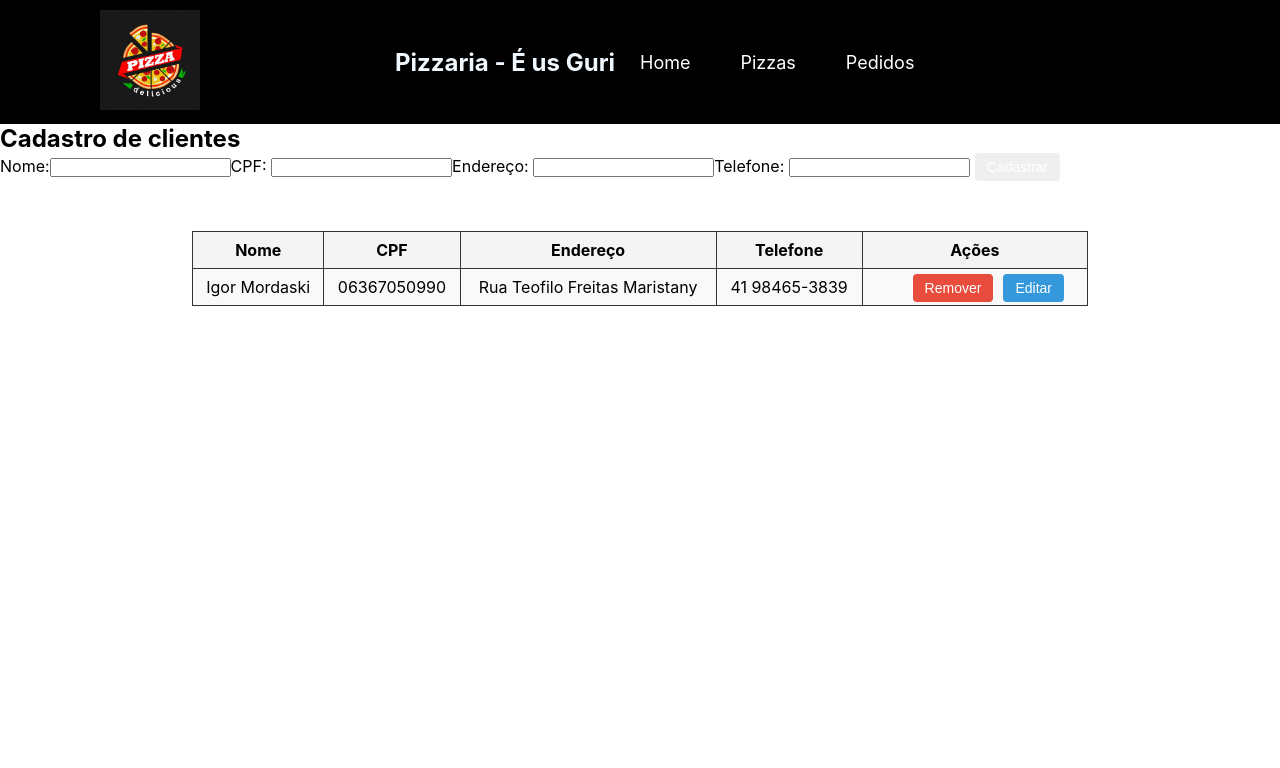
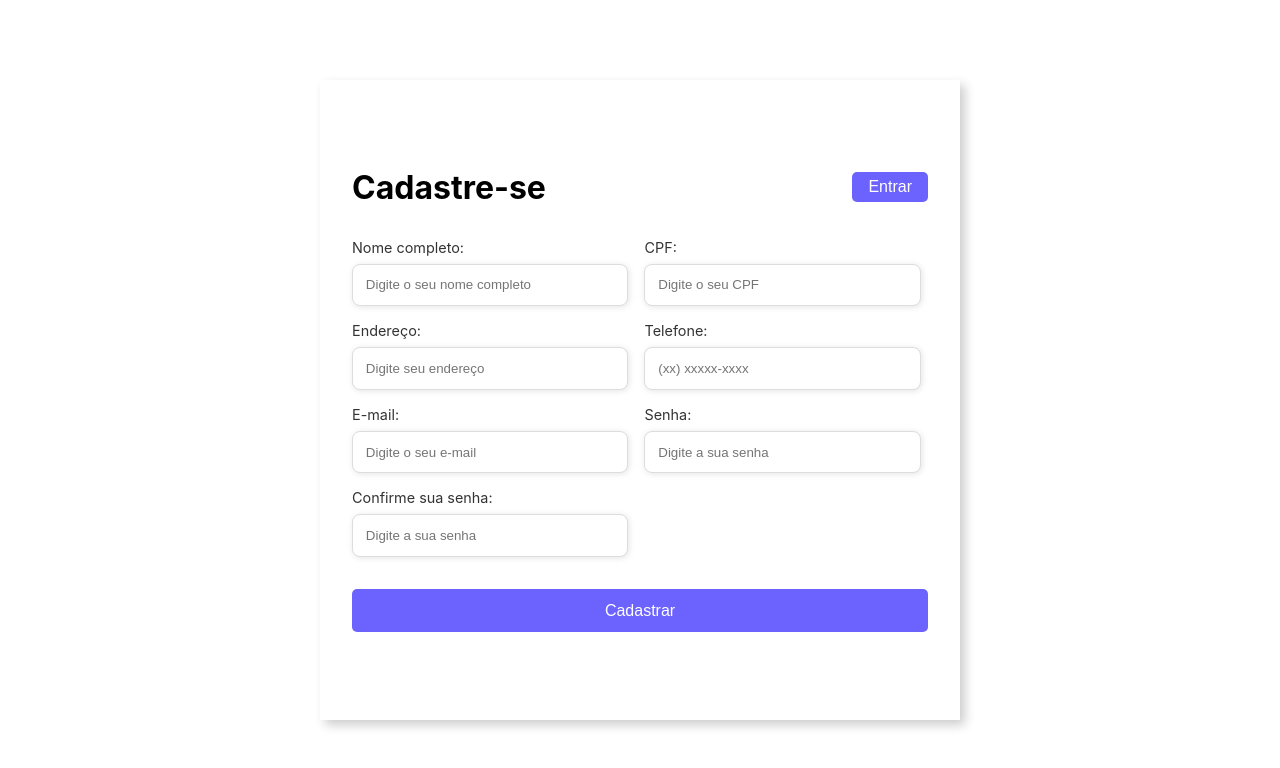
Before and after one commit to Nagel-P/Sistema-Pizzaria-Csharp, a React (Create React App) app in the folder frontpizzaria/: page / in a window 1280 px wide. Shown: the top 768 px of the page. Built offline with nearby package versions, Linux system fonts and the light colour scheme.

Commit message:
Comitando a tela de cadastro do cliente

```diff
--- a/frontpizzaria/src/App.css
+++ b/frontpizzaria/src/App.css
@@ -6,7 +6,7 @@
 
 /* header*/
 
-.container{
+.cabecalho{
     max-width: 1080px;
     margin: 0 auto;
     display: flex;
@@ -75,68 +75,135 @@ header h1{
 
 /*Formulario*/
 
-
-
-
-
-/* Estilizando a tabela */
-table {
-    margin-top: 50px;
-    margin-left: 15%;
-    width: 70%;
-    border-collapse: collapse; /* Remove o espaçamento entre as células */
+.form-wrapper {
+  display: flex;
+  justify-content: center;
+  align-items: center;
+  min-height: 100vh;
+  background-color: #fff;
 }
 
-  /* Borda para toda a tabela */
-  table, th, td {
-    border: 1px solid #333; /* Define uma borda em volta da tabela, células e cabeçalhos */
+.container {
+  width: 80%;
+  height: 80vh;
+  display: flex;
+  box-shadow: 5px 5px 10px rgba(0, 0, 0, 0.2);
 }
 
-  /* Estilo do cabeçalho */
-  th {
-    background-color: #f4f4f4;
-    padding: 8px;
-    text-align: center;
+.form-image {
+  width: 50%;
+  display: flex;
+  justify-content: center;
+  align-items: center;
+  background-color: #fde3a7d7;
+  padding: 1rem;
 }
 
-  /* Estilo das células */
-  td {
-    padding: 8px;
-    text-align: center;
+.form-image img {
+  width: 100%;
+  max-width: 400px;
 }
 
-  /* Alternando a cor das linhas */
-  tr:nth-child(even) {
-    background-color: #f9f9f9; /* Cor de fundo das linhas pares */
+.form {
+  width: 50%;
+  padding: 2rem;
+  display: flex;
+  flex-direction: column;
+  justify-content: center;
 }
 
-  button {
-
-    padding: 6px 12px;
-    border: none;
-    border-radius: 4px;
-    color: #fff;
-    cursor: pointer;
-    font-size: 14px;
-    margin: 0 5px; /* Espaçamento entre os botões */
+.form-header {
+  display: flex;
+  justify-content: space-between;
+  align-items: center;
+  margin-bottom: 2rem;
 }
 
-  button.remove {
-    background-color: #e74c3c;
-    transition: background-color 0.3 ease;
-    margin-left: 50px;
-    margin-top: 5px;
+.title h1 {
+  font-size: 2rem;
+  margin: 0;
 }
 
-  button.remove:hover{
-    background-color: #c0392b;
+.login-button button {
+  border: none;
+  background-color: #6c63ff;
+  color: #fff;
+  padding: 0.4rem 1rem;
+  border-radius: 5px;
+  cursor: pointer;
+  font-size: 1rem;
 }
 
-  button.edit{
-    background-color: #3498db;
-    transition: background-color 0.3 ease;
+.login-button button:hover {
+  background-color: #6b63fff1;
 }
 
-  button.edit:hover{
-    background-color: #2980b9;
+.input-group {
+  display: flex;
+  flex-wrap: wrap;
+  gap: 1rem;
 }
+
+.input-box {
+  width: 48%;
+  display: flex;
+  flex-direction: column;
+}
+
+.input-box label {
+  font-size: 0.9rem;
+  color: #333;
+}
+
+.input-box input {
+  margin-top: 0.5rem;
+  padding: 0.8rem;
+  border: 1px solid #ddd;
+  border-radius: 8px;
+  box-shadow: 1px 1px 6px #0000001c;
+}
+
+.input-box input:focus {
+  outline: 1px solid #6c63ff;
+}
+
+.cadastro-button button {
+  width: 100%;
+  padding: 0.8rem;
+  border: none;
+  background-color: #6c63ff;
+  color: #fff;
+  font-size: 1rem;
+  border-radius: 5px;
+  cursor: pointer;
+  margin-top: 2rem;
+}
+
+.cadastro-button button:hover {
+  background-color: #6b63fff1;
+}
+
+@media screen and (max-width: 1330px) {
+  .form-image {
+    display: none;
+  }
+
+  .container {
+    width: 50%;
+  }
+
+  .form {
+    width: 100%;
+  }
+}
+
+@media screen and (max-width: 1064px) {
+  .container {
+    width: 90%;
+    height: auto;
+  }
+
+  .input-group {
+    flex-direction: column;
+  }
+}
--- a/frontpizzaria/src/App.jsx
+++ b/frontpizzaria/src/App.jsx
@@ -1,5 +1,5 @@
 import './App.css';
-import Home from './pages/Home';
+import Cadastro from './pages/Cadastro';
 import { Routes, Route } from 'react-router-dom';
 import Layout from './layout/Layout';
 
@@ -7,7 +7,7 @@ function App() {
   return (
     <>
     <Routes>
-      <Route path="/" element={<Layout><Home/></Layout>} />
+      <Route path="/" element={<Layout><Cadastro/></Layout>} />
     </Routes>
 
     </>
--- a/frontpizzaria/src/layout/Header.jsx
+++ b/frontpizzaria/src/layout/Header.jsx
@@ -1,7 +1,7 @@
 function Header() {
   return <>
   <header>
-    <div class="container">
+    <div class="cabecalho">
         <div class="logo"><img src="/logoPizza.jpg"alt="logo"/></div>
 
         <h1 class="nome-pizzaria">Pizzaria - É us Guri</h1>
--- a/frontpizzaria/src/layout/Layout.jsx
+++ b/frontpizzaria/src/layout/Layout.jsx
@@ -4,7 +4,7 @@ import HeaderApp from "./Header";
 function Layout(props) {
   return (
     <>
-      <HeaderApp />
+
       <main class="content">{props.children}</main>
     </>
   );
--- /dev/null
+++ b/frontpizzaria/src/pages/Cadastro.jsx
@@ -0,0 +1,82 @@
+import { Form } from "react-router-dom";
+import axios from "axios";
+import { useState, useEffect } from "react";
+
+function Cadastro() {
+  return (
+    <div>
+      {Formulario()}
+    </div>
+  );
+}
+
+function Formulario() {
+  return (
+<div class="form-wrapper">
+  <div className="container">
+    <div className="form-image">
+        <img src="logoCadastro.jpg" alt="Logo de Cadastro" />
+    </div>
+
+      <div className="form">
+        <form action="#">
+          <div className="form-header">
+            <div className="title">
+              <h1>Cadastre-se</h1>
+            </div>
+
+            <div className="login-button">
+              <button><a href=""></a>Entrar</button>
+            </div>
+          </div>
+
+          <div className="input-group">
+            <div className="input-box">
+              <label htmlFor="nome">Nome completo:</label>
+              <input type="text" id="nome" placeholder="Digite o seu nome completo" required />
+            </div>
+
+            <div className="input-box">
+              <label htmlFor="cpf">CPF:</label>
+              <input type="text" name="cpf" id="cpf" placeholder="Digite o seu CPF" required />
+            </div>
+
+            <div className="input-box">
+              <label htmlFor="endereco">Endereço:</label>
+              <input type="text" name="endereco" id="endereco" placeholder="Digite seu endereço" required />
+            </div>
+
+            <div className="input-box">
+              <label htmlFor="telefone">Telefone:</label>
+              <input type="tel" id="telefone" name="telefone" placeholder="(xx) xxxxx-xxxx" required />
+            </div>
+
+            <div className="input-box">
+              <label htmlFor="email">E-mail:</label>
+              <input type="email" id="email" placeholder="Digite o seu e-mail" required />
+            </div>
+
+            <div className="input-box">
+              <label htmlFor="senha">Senha:</label>
+              <input type="password" id="senha" placeholder="Digite a sua senha" required />
+            </div>
+
+            <div className="input-box">
+              <label htmlFor="confirmarSenha">Confirme sua senha:</label>
+              <input type="password" id="confirmarSenha" placeholder="Digite a sua senha" required />
+            </div>
+          </div>
+
+          <div className="cadastro-button">
+            <button type="submit">Cadastrar</button>
+          </div>
+        </form>
+      </div>
+    </div>
+  </div>
+
+  );
+}
+
+
+export default Cadastro;
--- a/frontpizzaria/src/pages/Home.jsx
+++ /dev/null
@@ -1,65 +0,0 @@
-import { Form } from "react-router-dom";
-import axios from "axios";
-import { useState, useEffect } from "react";
-
-function Home() {
-  return (
-    <div>
-      <h2>Cadastro de clientes</h2>
-      {Formulario()}
-      {Tabela()}
-    </div>
-  );
-}
-
-function Formulario() {
-  return (
-    <>
-      <div class="formulario-container">
-        <form action="form-clientes">
-          <label for="nome">Nome:</label>
-          <input type="text" id="nome" name="nome" required />
-
-          <label htmlFor="cpf">CPF: </label>
-          <input type="text" name="cpf" id="cpf" required />
-
-          <label htmlFor="endereco">Endereço: </label>
-          <input type="text" name="endereco" id="endereco" required />
-
-          <label htmlFor="telefone">Telefone: </label>
-          <input type="tel" id="telefone" name="telefone" required />
-
-          <button type="submit">Cadastrar</button>
-        </form>
-      </div>
-    </>
-  );
-}
-
-function Tabela() {
-  return (
-    <div class="table-cliente">
-      <table>
-        <tr>
-          <th>Nome</th>
-          <th>CPF</th>
-          <th>Endereço</th>
-          <th>Telefone</th>
-          <th>Ações</th>
-        </tr>
-
-        <tr>
-          <td>Igor Mordaski</td>
-          <td>06367050990</td>
-          <td>Rua Teofilo Freitas Maristany</td>
-          <td>41 98465-3839</td>
-
-          <button class="remove">Remover</button>
-          <button class="edit">Editar</button>
-        </tr>
-      </table>
-    </div>
-  );
-}
-
-export default Home;
```
Also changed, not shown: frontpizzaria/public/logoCadastro.jpg (added). Lines whose indentation alone changed are shown as unchanged.
